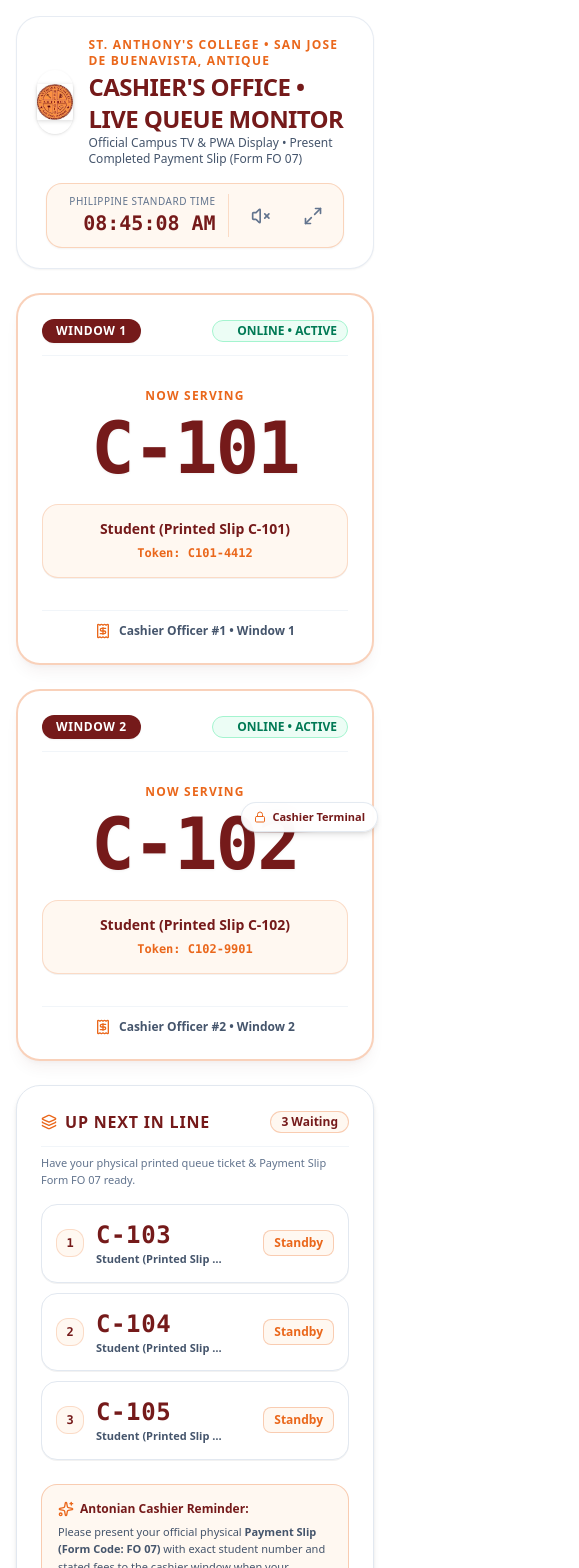
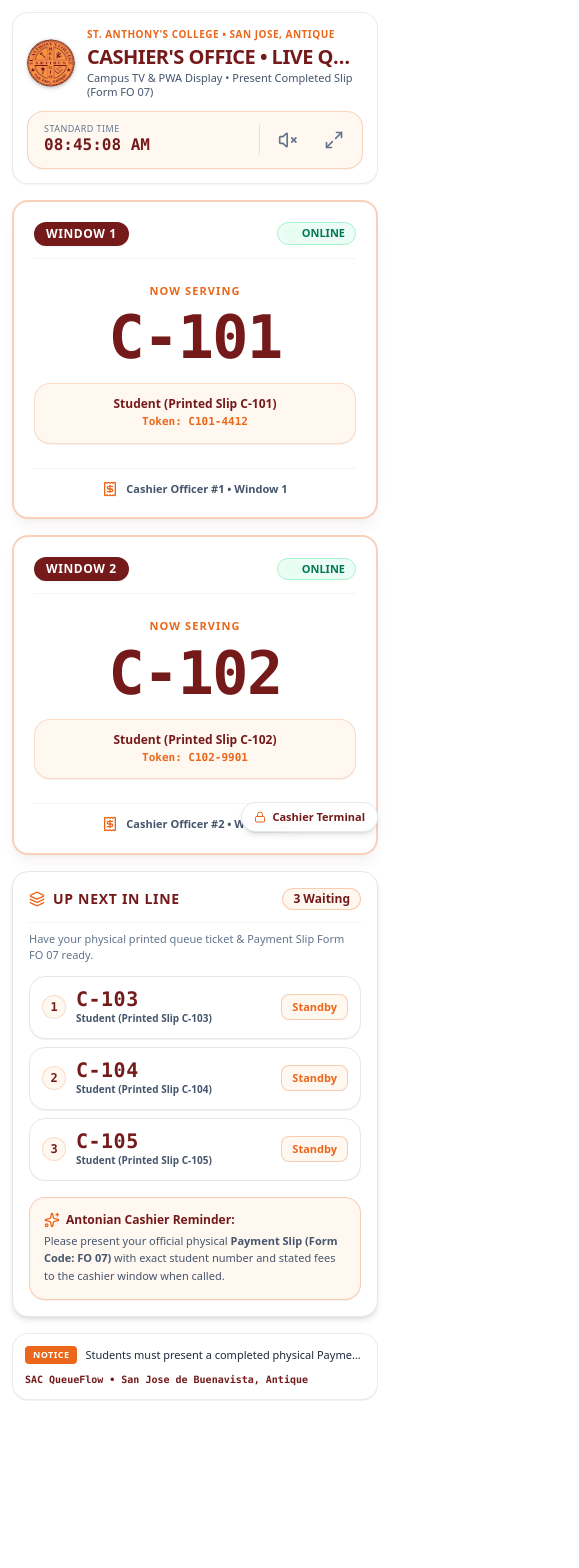
Before and after one commit to kylho1231/sac-queueflow, a Next.js app: page / in a window 390 px wide. Shown: the top 1568 px of the page, 579 px wide, since content can reach past the window. After the commit the page ends 1412 px from the top, so only its background shows below. Built offline with nearby package versions, Linux system fonts and the light colour scheme.

Commit message:
style(responsive): refine mobile-first responsive layout, touch targets, and typography scaling

```diff
--- a/src/app/globals.css
+++ b/src/app/globals.css
@@ -23,11 +23,15 @@
   }
 }
 
+html,
 body {
   background-color: var(--background);
   color: var(--foreground);
   font-family: ui-sans-serif, system-ui, -apple-system, BlinkMacSystemFont, "Segoe UI", Roboto, "Helvetica Neue", Arial, sans-serif;
   -webkit-font-smoothing: antialiased;
+  overflow-x: hidden;
+  max-width: 100vw;
+  width: 100%;
 }
 
 /* Print Slip Styles for Cashier 1 & 2 Physical Printer */
--- a/src/components/StudentLiveTVMonitor.tsx
+++ b/src/components/StudentLiveTVMonitor.tsx
@@ -8,15 +8,13 @@
   VolumeX,
   Maximize2,
   Minimize2,
-  Clock,
   Receipt,
   Sparkles,
-  Layers,
-  ChevronRight
+  Layers
 } from 'lucide-react';
 
 export default function StudentLiveTVMonitor() {
-  const { counters, tickets, announcements, nowServingTicket, upNextTickets } = useCashierQueue();
+  const { tickets, announcements, nowServingTicket, upNextTickets } = useCashierQueue();
   const [currentTime, setCurrentTime] = useState<string>('');
   const [audioEnabled, setAudioEnabled] = useState<boolean>(false);
   const [isFullscreen, setIsFullscreen] = useState<boolean>(false);
@@ -70,31 +68,34 @@
   }, [servingC2?.ticketNumber, audioEnabled, lastAnnouncedC2]);
 
   return (
-    <div className="min-h-screen bg-white text-slate-900 flex flex-col justify-between p-4 sm:p-8 font-sans selection:bg-[#EA671B] selection:text-white">
+    <div className="min-h-screen bg-white text-slate-900 flex flex-col justify-between p-3 sm:p-6 lg:p-8 font-sans overflow-x-hidden w-full max-w-full selection:bg-[#EA671B] selection:text-white">
       {/* TOP HEADER: ST. ANTHONY'S COLLEGE BRANDING & REAL-TIME CLOCK */}
-      <header className="bg-white rounded-3xl p-5 border border-slate-200/80 shadow-xs flex flex-col md:flex-row items-center justify-between gap-4">
-        <div className="flex items-center space-x-4">
-          <SACLogo className="w-16 h-16 sm:w-20 sm:h-20 drop-shadow-sm" />
-          <div>
-            <span className="text-xs sm:text-sm font-extrabold text-[#EA671B] uppercase tracking-widest block">
-              ST. ANTHONY&apos;S COLLEGE &bull; SAN JOSE DE BUENAVISTA, ANTIQUE
+      <header className="bg-white rounded-2xl sm:rounded-3xl p-3.5 sm:p-5 border border-slate-200/80 shadow-xs flex flex-col md:flex-row items-start md:items-center justify-between gap-3 sm:gap-4">
+        {/* College Seal & Headings */}
+        <div className="flex items-center space-x-3 sm:space-x-4 min-w-0 w-full md:w-auto">
+          <SACLogo className="w-12 h-12 xs:w-14 xs:h-14 sm:w-16 sm:h-16 md:w-20 md:h-20 drop-shadow-sm shrink-0" />
+          <div className="min-w-0 flex-1">
+            <span className="text-[10px] sm:text-xs md:text-sm font-extrabold text-[#EA671B] uppercase tracking-wider sm:tracking-widest block truncate">
+              ST. ANTHONY&apos;S COLLEGE &bull; SAN JOSE, ANTIQUE
             </span>
-            <h1 className="text-2xl sm:text-4xl font-black text-[#751A1A] tracking-tight mt-0.5">
+            <h1 className="text-xl xs:text-2xl sm:text-3xl lg:text-4xl font-black text-[#751A1A] tracking-tight leading-tight mt-0.5 truncate">
               CASHIER&apos;S OFFICE &bull; LIVE QUEUE MONITOR
             </h1>
-            <p className="text-xs text-slate-600 font-medium">
-              Official Campus TV &amp; PWA Display &bull; Present Completed Payment Slip (Form FO 07)
+            <p className="text-[11px] sm:text-xs text-slate-600 font-medium leading-tight sm:leading-normal mt-0.5">
+              Campus TV &amp; PWA Display &bull; Present Completed Slip (Form FO 07)
             </p>
           </div>
         </div>
 
-        {/* TIME & CONTROLS */}
-        <div className="flex items-center space-x-3 bg-[#FFF8F1] p-2.5 rounded-2xl border border-[#EA671B]/25 shadow-xs">
-          <div className="text-right px-3 border-r border-[#EA671B]/20">
-            <span className="text-[10px] text-slate-500 uppercase tracking-wider block font-medium">Philippine Standard Time</span>
-            <span className="text-xl sm:text-2xl font-mono font-black text-[#751A1A]">{currentTime || '8:00:00 AM'}</span>
+        {/* TIME & ACCESSIBILITY CONTROLS */}
+        <div className="w-full md:w-auto flex items-center justify-between md:justify-end space-x-2 sm:space-x-3 bg-[#FFF8F1] p-2 sm:p-2.5 rounded-2xl border border-[#EA671B]/25 shadow-xs shrink-0">
+          <div className="text-left sm:text-right px-2 sm:px-3 border-r border-[#EA671B]/20 flex-1 sm:flex-initial">
+            <span className="text-[9px] sm:text-[10px] text-slate-500 uppercase tracking-wider block font-medium leading-none">Standard Time</span>
+            <span className="text-base sm:text-xl md:text-2xl font-mono font-black text-[#751A1A] leading-tight block mt-0.5">{currentTime || '8:00:00 AM'}</span>
           </div>
 
+          <div className="flex items-center space-x-1.5 sm:space-x-2 shrink-0">
+            {/* Audio Voice Announcements Toggle */}
             <button
               onClick={() => {
                 setAudioEnabled(!audioEnabled);
@@ -102,101 +103,103 @@
                   playVoice("St. Anthony's College Live Audio Announcement Enabled");
                 }
               }}
-            className={`p-2.5 rounded-xl transition-all cursor-pointer ${
+              className={`min-w-[40px] min-h-[40px] sm:min-w-[44px] sm:min-h-[44px] p-2 sm:p-2.5 rounded-xl transition-all cursor-pointer flex items-center justify-center ${
                 audioEnabled
                   ? 'bg-[#EA671B] text-white shadow-xs font-bold'
-                : 'text-slate-500 hover:text-[#751A1A] hover:bg-white'
+                  : 'text-slate-500 hover:text-[#751A1A] hover:bg-white border border-transparent hover:border-slate-200'
               }`}
-            title="Toggle Voice Announcements"
+              title={audioEnabled ? "Voice Announcements On" : "Voice Announcements Off"}
               aria-label="Toggle Voice Announcements"
             >
               {audioEnabled ? <Volume2 className="w-5 h-5" /> : <VolumeX className="w-5 h-5" />}
             </button>
 
+            {/* Fullscreen Button */}
             <button
               onClick={toggleFullscreen}
-            className="p-2.5 text-slate-500 hover:text-[#751A1A] hover:bg-white rounded-xl transition-colors cursor-pointer"
+              className="min-w-[40px] min-h-[40px] sm:min-w-[44px] sm:min-h-[44px] p-2 sm:p-2.5 text-slate-500 hover:text-[#751A1A] hover:bg-white rounded-xl transition-colors cursor-pointer flex items-center justify-center border border-transparent hover:border-slate-200"
               title="Toggle Fullscreen"
               aria-label="Toggle Fullscreen"
             >
               {isFullscreen ? <Minimize2 className="w-5 h-5" /> : <Maximize2 className="w-5 h-5" />}
             </button>
           </div>
+        </div>
       </header>
 
       {/* CENTER SECTION: 2 ACTIVE CASHIER WINDOWS (CASHIER 1 & CASHIER 2) */}
-      <main className="grid grid-cols-1 lg:grid-cols-12 gap-6 my-6 flex-1 items-stretch">
+      <main className="grid grid-cols-1 lg:grid-cols-12 gap-4 sm:gap-6 my-4 sm:my-6 flex-1 items-stretch">
         {/* LEFT 8 COLS: CASHIER 1 AND CASHIER 2 CALLING BOARDS */}
-        <div className="lg:col-span-8 grid grid-cols-1 sm:grid-cols-2 gap-6">
+        <div className="lg:col-span-8 grid grid-cols-1 md:grid-cols-2 gap-4 sm:gap-6">
           {/* CASHIER WINDOW 1 */}
-          <div className="bg-white rounded-3xl border-2 border-[#EA671B]/30 hover:border-[#EA671B] p-6 sm:p-8 flex flex-col justify-between text-center shadow-lg shadow-amber-950/5 relative overflow-hidden transition-all">
+          <div className="bg-white rounded-2xl sm:rounded-3xl border-2 border-[#EA671B]/30 hover:border-[#EA671B] p-5 sm:p-8 flex flex-col justify-between text-center shadow-lg shadow-amber-950/5 relative overflow-hidden transition-all">
             {/* Top Badge */}
-            <div className="flex items-center justify-between pb-3 border-b border-slate-100">
-              <span className="bg-[#751A1A] text-white font-extrabold text-xs px-3.5 py-1 rounded-full uppercase tracking-wider shadow-xs">
+            <div className="flex items-center justify-between pb-3 border-b border-slate-100 gap-2">
+              <span className="bg-[#751A1A] text-white font-black text-xs sm:text-sm px-3 sm:px-4 py-1 rounded-full uppercase tracking-wider shadow-xs">
                 WINDOW 1
               </span>
-              <span className="inline-flex items-center space-x-1.5 text-xs text-emerald-700 bg-emerald-50 px-2.5 py-0.5 rounded-full border border-emerald-200 font-bold">
+              <span className="inline-flex items-center space-x-1.5 text-[11px] sm:text-xs text-emerald-700 bg-emerald-50 px-2.5 py-0.5 rounded-full border border-emerald-200 font-bold shrink-0">
                 <span className="w-2 h-2 rounded-full bg-emerald-500 animate-ping" />
-                <span>ONLINE &bull; ACTIVE</span>
+                <span>ONLINE</span>
               </span>
             </div>
 
-            <div className="my-auto py-8">
-              <span className="text-xs uppercase tracking-widest text-[#EA671B] font-black block mb-2">
+            <div className="my-auto py-6 sm:py-8">
+              <span className="text-[11px] sm:text-xs uppercase tracking-widest text-[#EA671B] font-black block mb-1 sm:mb-2">
                 NOW SERVING
               </span>
-              <span className="text-7xl sm:text-8xl font-black font-mono text-[#751A1A] tracking-tight block drop-shadow-xs">
+              <span className="text-6xl xs:text-7xl sm:text-8xl font-black font-mono text-[#751A1A] tracking-tight block leading-none my-2 sm:my-3">
                 {servingC1 ? servingC1.ticketNumber : 'STANDBY'}
               </span>
 
-              <div className="mt-5 p-3.5 bg-[#FFF8F1] rounded-2xl border border-[#EA671B]/20 max-w-xs mx-auto shadow-2xs">
-                <span className="text-sm font-bold text-[#751A1A] block">
+              <div className="mt-4 p-3 sm:p-3.5 bg-[#FFF8F1] rounded-2xl border border-[#EA671B]/20 max-w-full sm:max-w-xs mx-auto shadow-2xs">
+                <span className="text-xs sm:text-sm font-bold text-[#751A1A] block truncate">
                   {servingC1 ? servingC1.studentName : 'Window Ready'}
                 </span>
-                <span className="text-xs text-[#EA671B] font-mono font-semibold">
+                <span className="text-[11px] sm:text-xs text-[#EA671B] font-mono font-semibold block mt-0.5">
                   {servingC1 ? `Token: ${servingC1.lookupCode}` : 'Waiting for next ticket call'}
                 </span>
               </div>
             </div>
 
-            <div className="pt-3 border-t border-slate-100 flex items-center justify-center space-x-2 text-xs text-slate-600 font-semibold">
+            <div className="pt-3 border-t border-slate-100 flex items-center justify-center space-x-2 text-[11px] sm:text-xs text-slate-600 font-semibold">
               <Receipt className="w-4 h-4 text-[#EA671B]" />
               <span>Cashier Officer #1 &bull; Window 1</span>
             </div>
           </div>
 
           {/* CASHIER WINDOW 2 */}
-          <div className="bg-white rounded-3xl border-2 border-[#EA671B]/30 hover:border-[#EA671B] p-6 sm:p-8 flex flex-col justify-between text-center shadow-lg shadow-amber-950/5 relative overflow-hidden transition-all">
+          <div className="bg-white rounded-2xl sm:rounded-3xl border-2 border-[#EA671B]/30 hover:border-[#EA671B] p-5 sm:p-8 flex flex-col justify-between text-center shadow-lg shadow-amber-950/5 relative overflow-hidden transition-all">
             {/* Top Badge */}
-            <div className="flex items-center justify-between pb-3 border-b border-slate-100">
-              <span className="bg-[#751A1A] text-white font-extrabold text-xs px-3.5 py-1 rounded-full uppercase tracking-wider shadow-xs">
+            <div className="flex items-center justify-between pb-3 border-b border-slate-100 gap-2">
+              <span className="bg-[#751A1A] text-white font-black text-xs sm:text-sm px-3 sm:px-4 py-1 rounded-full uppercase tracking-wider shadow-xs">
                 WINDOW 2
               </span>
-              <span className="inline-flex items-center space-x-1.5 text-xs text-emerald-700 bg-emerald-50 px-2.5 py-0.5 rounded-full border border-emerald-200 font-bold">
+              <span className="inline-flex items-center space-x-1.5 text-[11px] sm:text-xs text-emerald-700 bg-emerald-50 px-2.5 py-0.5 rounded-full border border-emerald-200 font-bold shrink-0">
                 <span className="w-2 h-2 rounded-full bg-emerald-500 animate-ping" />
-                <span>ONLINE &bull; ACTIVE</span>
+                <span>ONLINE</span>
               </span>
             </div>
 
-            <div className="my-auto py-8">
-              <span className="text-xs uppercase tracking-widest text-[#EA671B] font-black block mb-2">
+            <div className="my-auto py-6 sm:py-8">
+              <span className="text-[11px] sm:text-xs uppercase tracking-widest text-[#EA671B] font-black block mb-1 sm:mb-2">
                 NOW SERVING
               </span>
-              <span className="text-7xl sm:text-8xl font-black font-mono text-[#751A1A] tracking-tight block drop-shadow-xs">
+              <span className="text-6xl xs:text-7xl sm:text-8xl font-black font-mono text-[#751A1A] tracking-tight block leading-none my-2 sm:my-3">
                 {servingC2 ? servingC2.ticketNumber : 'STANDBY'}
               </span>
 
-              <div className="mt-5 p-3.5 bg-[#FFF8F1] rounded-2xl border border-[#EA671B]/20 max-w-xs mx-auto shadow-2xs">
-                <span className="text-sm font-bold text-[#751A1A] block">
+              <div className="mt-4 p-3 sm:p-3.5 bg-[#FFF8F1] rounded-2xl border border-[#EA671B]/20 max-w-full sm:max-w-xs mx-auto shadow-2xs">
+                <span className="text-xs sm:text-sm font-bold text-[#751A1A] block truncate">
                   {servingC2 ? servingC2.studentName : 'Window Ready'}
                 </span>
-                <span className="text-xs text-[#EA671B] font-mono font-semibold">
+                <span className="text-[11px] sm:text-xs text-[#EA671B] font-mono font-semibold block mt-0.5">
                   {servingC2 ? `Token: ${servingC2.lookupCode}` : 'Waiting for next ticket call'}
                 </span>
               </div>
             </div>
 
-            <div className="pt-3 border-t border-slate-100 flex items-center justify-center space-x-2 text-xs text-slate-600 font-semibold">
+            <div className="pt-3 border-t border-slate-100 flex items-center justify-center space-x-2 text-[11px] sm:text-xs text-slate-600 font-semibold">
               <Receipt className="w-4 h-4 text-[#EA671B]" />
               <span>Cashier Officer #2 &bull; Window 2</span>
             </div>
@@ -204,14 +207,14 @@
         </div>
 
         {/* RIGHT 4 COLS: UP NEXT QUEUE ROSTER */}
-        <div className="lg:col-span-4 bg-white rounded-3xl border border-slate-200 p-6 flex flex-col justify-between shadow-md">
+        <div className="lg:col-span-4 bg-white rounded-2xl sm:rounded-3xl border border-slate-200 p-4 sm:p-6 flex flex-col justify-between shadow-md">
           <div>
-            <div className="flex items-center justify-between pb-3 border-b border-slate-100">
-              <h2 className="text-base font-black text-[#751A1A] tracking-wider uppercase flex items-center space-x-2">
+            <div className="flex items-center justify-between pb-3 border-b border-slate-100 gap-2">
+              <h2 className="text-sm sm:text-base font-black text-[#751A1A] tracking-wider uppercase flex items-center space-x-2">
                 <Layers className="w-4 h-4 text-[#EA671B]" />
                 <span>UP NEXT IN LINE</span>
               </h2>
-              <span className="bg-[#FFF8F1] text-[#751A1A] text-xs font-bold px-2.5 py-0.5 rounded-full border border-[#EA671B]/30">
+              <span className="bg-[#FFF8F1] text-[#751A1A] text-xs font-bold px-2.5 py-0.5 rounded-full border border-[#EA671B]/30 shrink-0">
                 {upNextTickets.length} Waiting
               </span>
             </div>
@@ -220,32 +223,32 @@
               Have your physical printed queue ticket &amp; Payment Slip Form FO 07 ready.
             </p>
 
-            <div className="mt-4 space-y-2.5">
+            <div className="mt-3 sm:mt-4 space-y-2 sm:space-y-2.5 max-h-72 overflow-y-auto">
               {upNextTickets.length === 0 ? (
-                <div className="py-12 text-center text-slate-400 text-sm">
+                <div className="py-8 sm:py-12 text-center text-slate-400 text-xs sm:text-sm">
                   No pending tickets in line.
                 </div>
               ) : (
                 upNextTickets.map((tkt, idx) => (
                   <div
                     key={tkt.id}
-                    className="p-3.5 rounded-2xl bg-white border border-slate-200 hover:border-[#EA671B]/60 shadow-2xs flex items-center justify-between transition-colors"
+                    className="p-3 sm:p-3.5 rounded-2xl bg-white border border-slate-200 hover:border-[#EA671B]/60 shadow-2xs flex items-center justify-between gap-2 transition-colors"
                   >
-                    <div className="flex items-center space-x-3">
-                      <span className="w-7 h-7 rounded-xl bg-[#FFF8F1] text-[#751A1A] font-black text-xs flex items-center justify-center font-mono border border-[#EA671B]/20">
+                    <div className="flex items-center space-x-2.5 sm:space-x-3 min-w-0 flex-1">
+                      <span className="w-6 h-6 sm:w-7 sm:h-7 rounded-xl bg-[#FFF8F1] text-[#751A1A] font-black text-xs flex items-center justify-center font-mono border border-[#EA671B]/20 shrink-0">
                         {idx + 1}
                       </span>
-                      <div>
-                        <span className="text-2xl font-black font-mono text-[#751A1A] tracking-wide block">
+                      <div className="min-w-0 flex-1">
+                        <span className="text-xl sm:text-2xl font-black font-mono text-[#751A1A] tracking-wide block leading-none">
                           {tkt.ticketNumber}
                         </span>
-                        <span className="text-[11px] text-slate-600 font-semibold truncate block max-w-[130px]">
+                        <span className="text-[10px] sm:text-[11px] text-slate-600 font-semibold truncate block max-w-full sm:max-w-[130px] mt-0.5">
                           {tkt.studentName}
                         </span>
                       </div>
                     </div>
 
-                    <span className="text-xs font-bold text-[#EA671B] bg-[#FFF8F1] px-2.5 py-1 rounded-lg border border-[#EA671B]/30">
+                    <span className="text-[11px] sm:text-xs font-bold text-[#EA671B] bg-[#FFF8F1] px-2.5 py-1 rounded-lg border border-[#EA671B]/30 shrink-0">
                       Standby
                     </span>
                   </div>
@@ -255,22 +258,22 @@
           </div>
 
           {/* Institutional Compliance Notice Box */}
-          <div className="mt-6 p-4 rounded-2xl bg-[#FFF8F1] border border-[#EA671B]/30 text-xs text-slate-700 space-y-1.5 shadow-2xs">
+          <div className="mt-4 sm:mt-6 p-3.5 sm:p-4 rounded-2xl bg-[#FFF8F1] border border-[#EA671B]/30 text-xs text-slate-700 space-y-1 shadow-2xs">
             <div className="flex items-center space-x-1.5 text-[#751A1A] font-bold">
-              <Sparkles className="w-4 h-4 text-[#EA671B]" />
+              <Sparkles className="w-4 h-4 text-[#EA671B] shrink-0" />
               <span>Antonian Cashier Reminder:</span>
             </div>
             <p className="text-[11px] leading-relaxed text-slate-600">
-              Please present your official physical <strong>Payment Slip (Form Code: FO 07)</strong> with exact student number and stated fees to the cashier window when your number is called.
+              Please present your official physical <strong>Payment Slip (Form Code: FO 07)</strong> with exact student number and stated fees to the cashier window when called.
             </p>
           </div>
         </div>
       </main>
 
       {/* BOTTOM TICKER: COLLEGE ANNOUNCEMENTS */}
-      <footer className="bg-white rounded-2xl p-3.5 border border-slate-200/80 shadow-2xs flex flex-col sm:flex-row items-center justify-between text-xs text-slate-600 gap-2">
-        <div className="flex items-center space-x-2 truncate max-w-3xl">
-          <span className="bg-[#EA671B] text-white text-[10px] font-black px-2 py-0.5 rounded-sm uppercase tracking-wider shrink-0">
+      <footer className="bg-white rounded-2xl p-3 sm:p-3.5 border border-slate-200/80 shadow-2xs flex flex-col sm:flex-row items-start sm:items-center justify-between text-[11px] sm:text-xs text-slate-600 gap-2">
+        <div className="flex items-center space-x-2 min-w-0 max-w-full sm:max-w-3xl">
+          <span className="bg-[#EA671B] text-white text-[9px] sm:text-[10px] font-black px-2 py-0.5 rounded-sm uppercase tracking-wider shrink-0">
             NOTICE
           </span>
           <span className="truncate text-slate-800 font-medium">
@@ -278,7 +281,7 @@
           </span>
         </div>
 
-        <span className="font-semibold text-[#751A1A] shrink-0 font-mono">
+        <span className="font-semibold text-[#751A1A] shrink-0 font-mono text-[10px] sm:text-xs">
           SAC QueueFlow &bull; San Jose de Buenavista, Antique
         </span>
       </footer>
```
Also changed, not shown: src/app/cashier/page.tsx (+43 -41 lines). Lines whose indentation alone changed are shown as unchanged.
